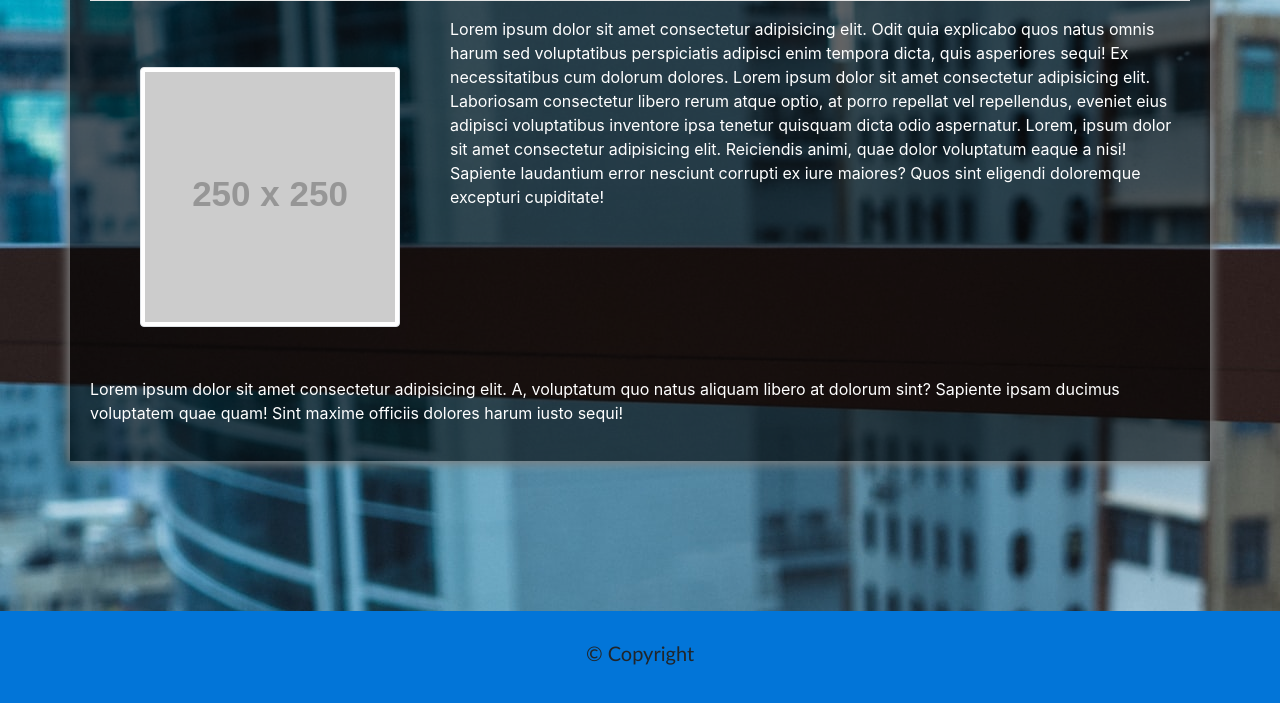
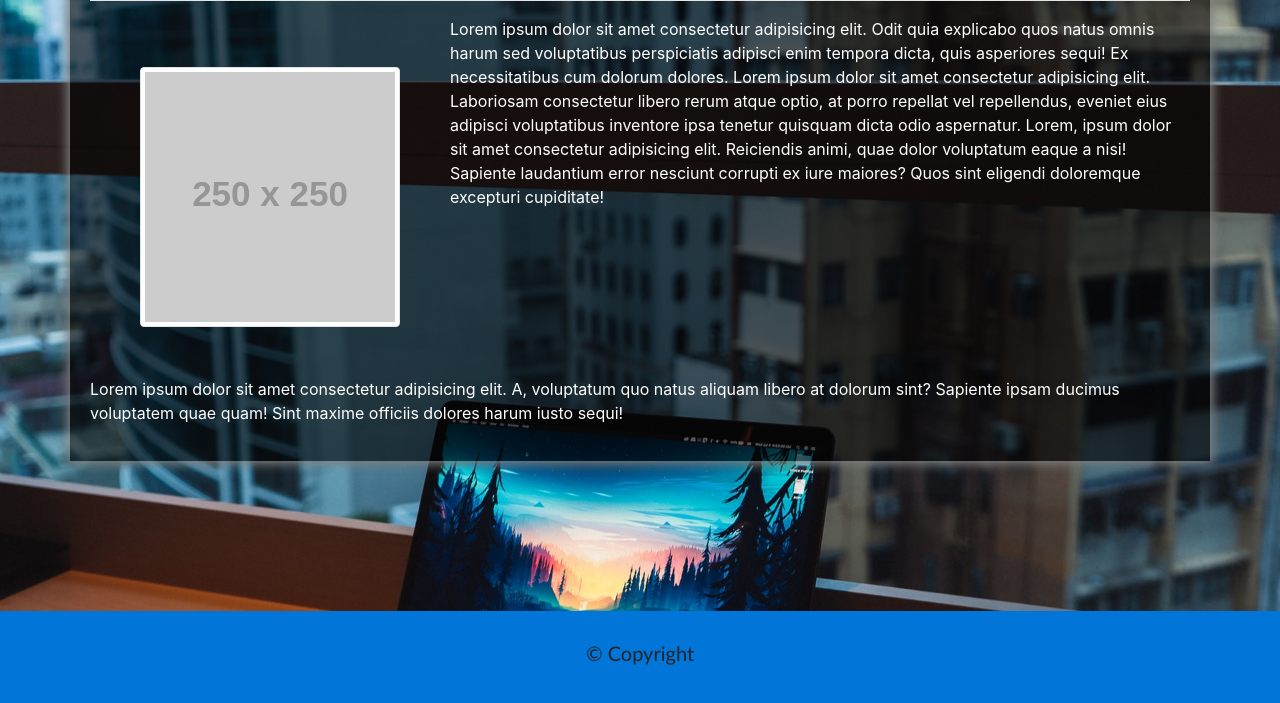
Before and after one commit to jrobi133/PortfolioJohnRobinson, a plain HTML site: page index.html in a window 1280 px wide. Shown: the part 248-951 px from the top of the page. Drawn offline with nearby package versions, Linux system fonts and the light colour scheme; placeholder pictures from the web are drawn by us.

Commit message:
fixed background img

```diff
--- a/index.html
+++ b/index.html
@@ -77,10 +77,10 @@
     <style>
         body {
             background-image: url(./images/laptop.jpg);
-            /* background-size: cover; */
-            width: 100%;
-            height: 150px;
-            object-fit: fill;
+            background-repeat: no-repeat;
+            background-size: cover;
+            background-position: center center;
+            background-attachment: fixed;
         }
 
         hr {
```
Also changed, not shown: contact.html (+3 -0 lines), portfolio.html (+3 -0 lines).
